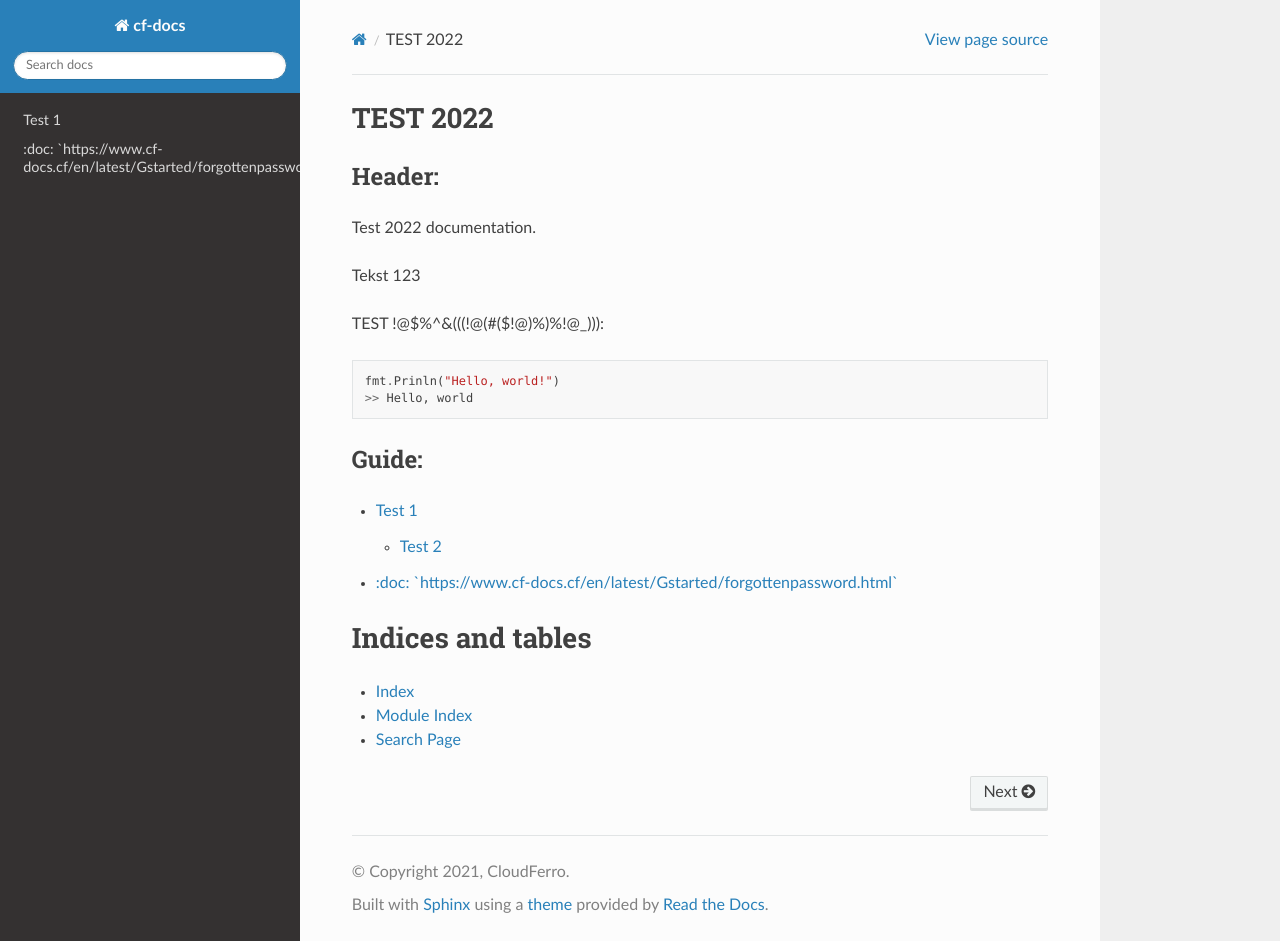
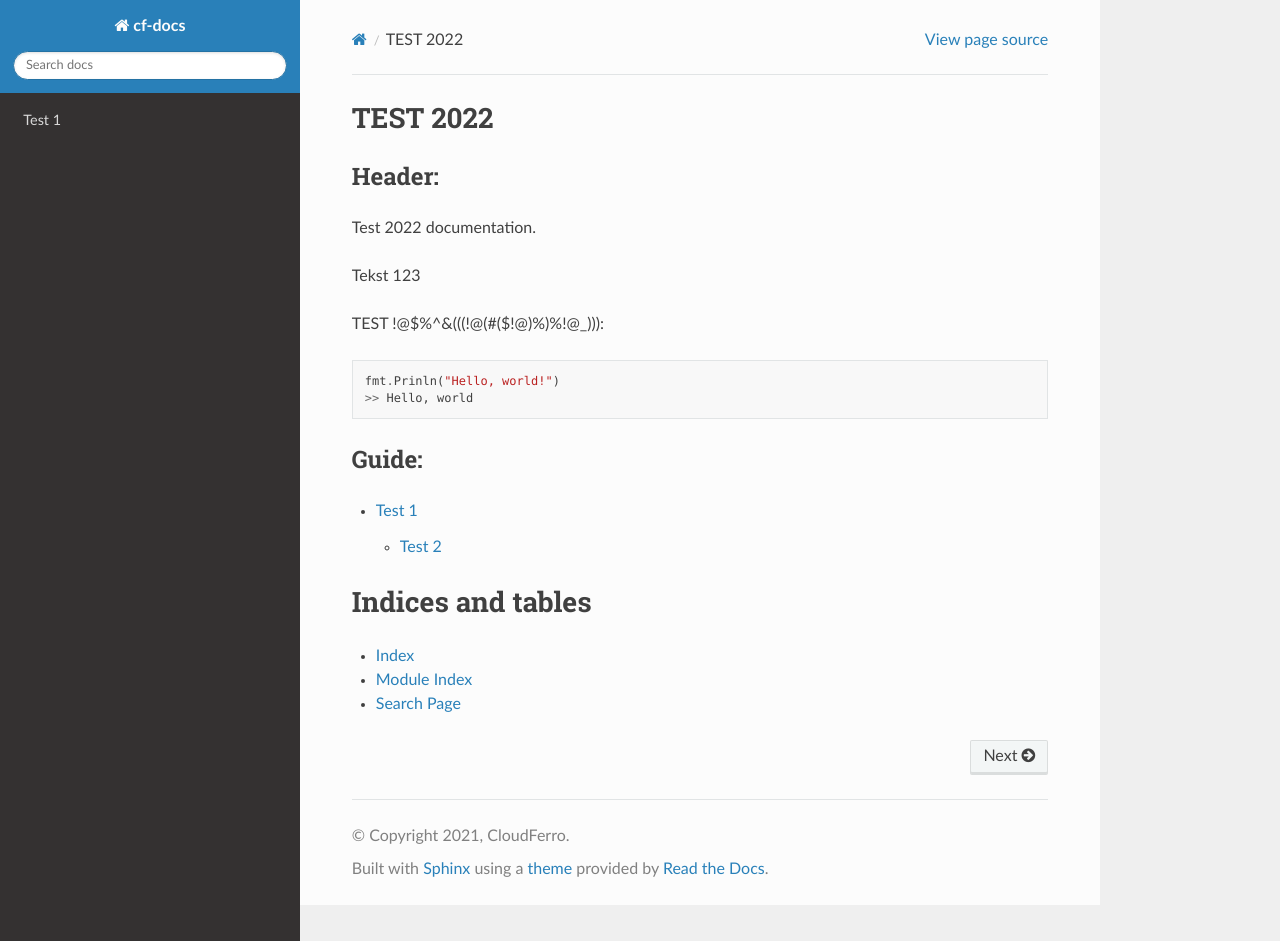
Before and after one commit to wwrotniak/test_2022, a Sphinx documentation site: the page built from source/index.rst, in a window 1280 px wide and 941 px high. Built offline with Sphinx 7.4.7 and the Read the Docs theme 2.0.0, drawn with Linux system fonts in a browser that asks for light colours; some of the changed lines change nothing that is shown.

Commit message:
Update index.rst

```diff
--- a/source/index.rst
+++ b/source/index.rst
@@ -20,7 +20,6 @@ Guide:
    :maxdepth: 2
 
    test1/test1
-   :doc: `https://www.cf-docs.cf/en/latest/Gstarted/forgottenpassword.html`
 
 
 
```
